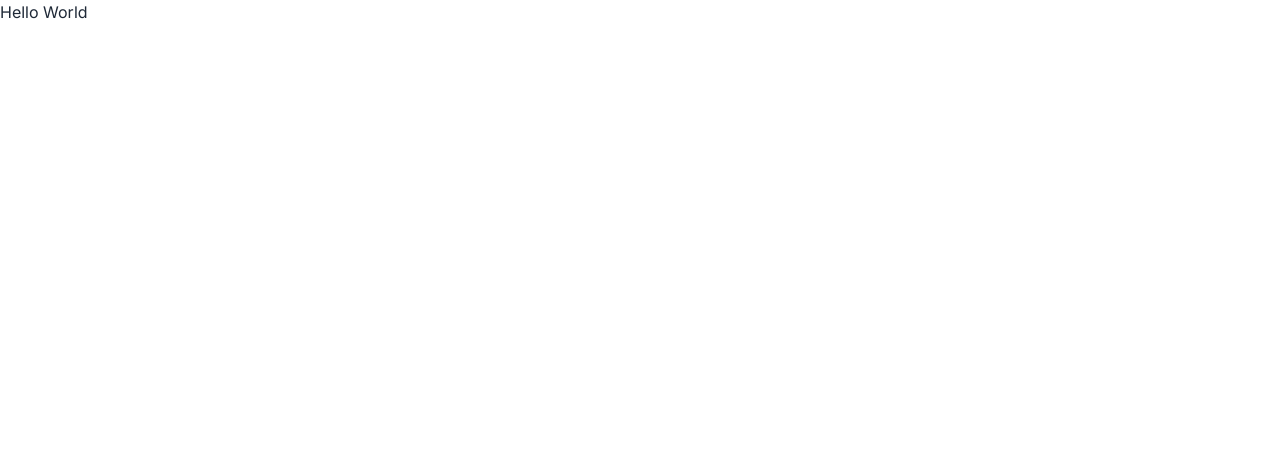
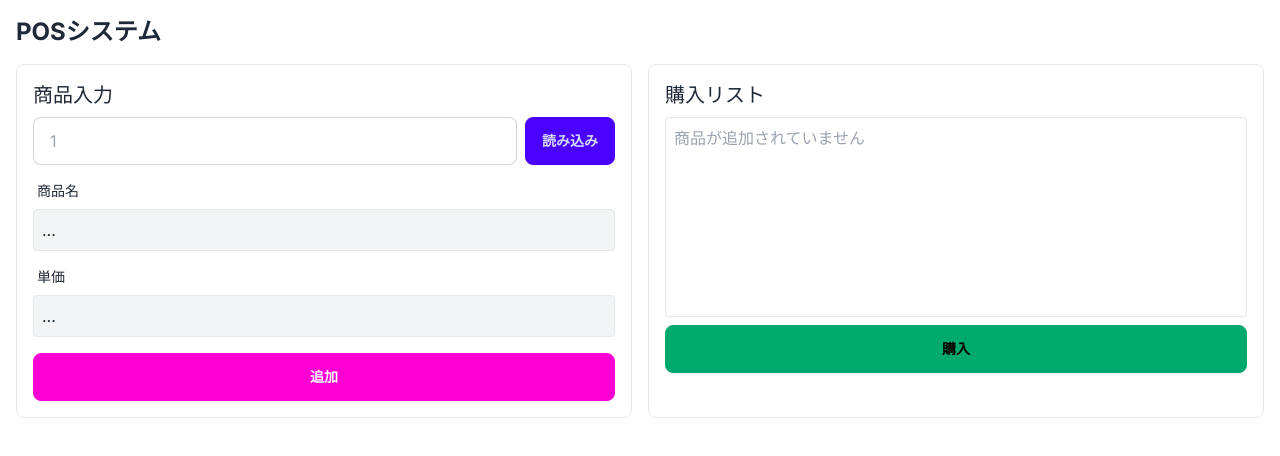
Before and after one commit to katsuyayamaguchi1/4-1_pos-frontend, a Next.js app: page / in a window 1280 px wide. Shown: the top 456 px of the page. Built offline with nearby package versions, Linux system fonts and the light colour scheme.

Commit message:
feat: Implement Lv1 POS UI and logic

```diff
--- a/src/app/page.jsx
+++ b/src/app/page.jsx
@@ -1,3 +1,245 @@
-export default function Home() {
-  return <h1>Hello World</h1>
+// src/app/page.jsx
+
+'use client';
+
+import { useState } from 'react';
+
+export default function PosPage() {
+  const [productCode, setProductCode] = useState('');
+  const [productInfo, setProductInfo] = useState(null);
+  const [purchaseList, setPurchaseList] = useState([]);
+
+  const handleReadCode = async () => {
+    if (!productCode) {
+      alert('商品コードを入力してください。');
+      return;
+    }
+    try {
+      const res = await fetch(`${process.env.NEXT_PUBLIC_API_ENDPOINT}/products/${productCode}`);
+      if (!res.ok) {
+        alert('商品がマスタ未登録です');
+        setProductInfo(null);
+        return;
+      }
+      const data = await res.json();
+      setProductInfo(data);
+    } catch (error) {
+      console.error('通信エラー:', error);
+      alert('サーバーとの通信に失敗しました。');
+    }
+  };
+
+  const handleAddToList = () => {
+    if (!productInfo) {
+      alert('まず商品を読み込んでください。');
+      return;
+    }
+    setPurchaseList([...purchaseList, productInfo]);
+    setProductCode('');
+    setProductInfo(null);
+  };
+
+  const handlePurchase = async () => {
+    if (purchaseList.length === 0) {
+      alert('商品が購入リストに追加されていません。');
+      return;
+    }
+    try {
+      const res = await fetch(`${process.env.NEXT_PUBLIC_API_ENDPOINT}/purchase`, {
+        method: 'POST',
+        headers: {
+          'Content-Type': 'application/json',
+        },
+        body: JSON.stringify({ products: purchaseList }),
+      });
+      if (!res.ok) {
+        throw new Error('購入処理に失敗しました。');
+      }
+      const result = await res.json();
+      alert(`購入が完了しました。\n合計金額は ${result.total_amount} 円です。`);
+      setPurchaseList([]);
+      setProductCode('');
+      setProductInfo(null);
+    } catch (error) {
+      console.error('購入エラー:', error);
+      alert(error.message);
+    }
+  };
+
+  return (
+    <div className="container mx-auto p-4">
+      <h1 className="text-2xl font-bold mb-4">POSシステム</h1>
+      <div className="grid grid-cols-2 gap-4">
+        {/* 左側 */}
+        <div className="border p-4 rounded-lg">
+          <h2 className="text-xl mb-2">商品入力</h2>
+          <div className="flex items-center gap-2 mb-2">
+            <input
+              type="text"
+              value={productCode}
+              onChange={(e) => setProductCode(e.target.value)}
+              className="input input-bordered w-full"
+              placeholder="1"
+            />
+            <button onClick={handleReadCode} className="btn btn-primary">
+              読み込み
+            </button>
+          </div>
+          {/* ★★★★★★★【ここから修正】★★★★★★★ */}
+          <div className="form-control mb-2">
+            <label className="label"><span className="label-text">商品名</span></label>
+            <div className="border p-2 rounded bg-gray-100 min-h-[40px]">
+              {productInfo?.PRD_NAME || '...'}
+            </div>
+          </div>
+          <div className="form-control mb-4">
+            <label className="label"><span className="label-text">単価</span></label>
+            <div className="border p-2 rounded bg-gray-100 min-h-[40px]">
+              {productInfo?.PRD_PRICE ? `${productInfo.PRD_PRICE}円` : '...'}
+            </div>
+          </div>
+          {/* ★★★★★★★【ここまで修正】★★★★★★★ */}
+          <button onClick={handleAddToList} className="btn btn-secondary w-full">
+            追加
+          </button>
+        </div>
+        {/* 右側 */}
+        <div className="border p-4 rounded-lg">
+          <h2 className="text-xl mb-2">購入リスト</h2>
+          <div className="bg-white p-2 border rounded min-h-[200px] mb-2">
+            {purchaseList.length === 0 ? (
+              <p className="text-gray-400">商品が追加されていません</p>
+            ) : (
+              <ul>
+                {/* ★★★★★★★【ここも修正】★★★★★★★ */}
+                {purchaseList.map((item, index) => (
+                  <li key={index} className="flex justify-between">
+                    <span>{item.PRD_NAME}</span>
+                    <span>{item.PRD_PRICE}円</span>
+                  </li>
+                ))}
+                {/* ★★★★★★★【ここまで修正】★★★★★★★ */}
+              </ul>
+            )}
+          </div>
+          <button onClick={handlePurchase} className="btn btn-success w-full">
+            購入
+          </button>
+        </div>
+      </div>
+    </div>
+  );
 }
+
+
+// 以下、STEP3
+
+// src/app/page.jsx
+
+// 'use client'; // useStateを使うため、クライアントコンポーネントとして宣言
+
+// import { useState } from 'react';
+
+// export default function PosPage() {
+//   // 状態管理のためのuseStateフック
+//   const [productCode, setProductCode] = useState(''); // ①コード入力エリア
+//   const [productInfo, setProductInfo] = useState(null); // ③名称表示エリア, ④単価表示エリア
+//   const [purchaseList, setPurchaseList] = useState([]); // ⑥購入品目リスト
+
+//   // TODO: ステップ2で実装
+//   const handleReadCode = () => {
+//     console.log('読み込みボタンが押されました:', productCode);
+//     // ここでバックエンドの「商品検索API」を呼び出す
+//   };
+
+//   // TODO: ステップ3で実装
+//   const handleAddToList = () => {
+//     console.log('追加ボタンが押されました');
+//     // ここで購入リストに商品を追加する
+//   };
+
+//   // TODO: ステップ4で実装
+//   const handlePurchase = () => {
+//     console.log('購入ボタンが押されました');
+//     // ここで購入リストをバックエンドの「購入API」に送信する
+//   };
+
+
+//   return (
+//     <div className="container mx-auto p-4">
+//       <h1 className="text-2xl font-bold mb-4">POSシステム</h1>
+
+//       <div className="grid grid-cols-2 gap-4">
+//         {/* 左側：商品入力エリア */}
+//         <div className="border p-4 rounded-lg">
+//           <h2 className="text-xl mb-2">商品入力</h2>
+//           <div className="flex items-center gap-2 mb-2">
+//             <input
+//               type="text"
+//               value={productCode}
+//               onChange={(e) => setProductCode(e.target.value)}
+//               className="input input-bordered w-full" // ①コード入力エリア
+//               placeholder="12345678901"
+//             />
+//             <button onClick={handleReadCode} className="btn btn-primary">
+//               読み込み {/* ②読み込みボタン */}
+//             </button>
+//           </div>
+
+//           <div className="form-control mb-2">
+//             <label className="label">
+//               <span className="label-text">商品名</span>
+//             </label>
+//             <div className="border p-2 rounded bg-gray-100 min-h-[40px]">
+//               {productInfo?.NAME || '...'} {/* ③名称表示エリア */}
+//             </div>
+//           </div>
+
+//           <div className="form-control mb-4">
+//             <label className="label">
+//               <span className="label-text">単価</span>
+//             </label>
+//             <div className="border p-2 rounded bg-gray-100 min-h-[40px]">
+//               {productInfo?.PRICE ? `${productInfo.PRICE}円` : '...'} {/* ④単価表示エリア */}
+//             </div>
+//           </div>
+
+//           <button onClick={handleAddToList} className="btn btn-secondary w-full">
+//             追加 {/* ⑤購入リストへ追加ボタン */}
+//           </button>
+//         </div>
+
+//         {/* 右側：購入リストエリア */}
+//         <div className="border p-4 rounded-lg">
+//           <h2 className="text-xl mb-2">購入リスト</h2>
+//           <div className="bg-white p-2 border rounded min-h-[200px] mb-2">
+//             {/* ⑥購入品目リスト */}
+//             {purchaseList.length === 0 ? (
+//               <p className="text-gray-400">商品が追加されていません</p>
+//             ) : (
+//               <ul>
+//                 {purchaseList.map((item, index) => (
+//                   <li key={index} className="flex justify-between">
+//                     <span>{item.NAME}</span>
+//                     <span>{item.PRICE}円</span>
+//                   </li>
+//                 ))}
+//               </ul>
+//             )}
+//           </div>
+//           <button onClick={handlePurchase} className="btn btn-success w-full">
+//             購入 {/* ⑦購入ボタン */}
+//           </button>
+//         </div>
+//       </div>
+//     </div>
+//   );
+// }
+
+
+
+// // 以下、STEP３
+
+// // export default function Home() {
+// //   return <h1>Hello World</h1>
+// // }
```
Also changed, not shown: 2 other files (tests, documents, lock files or other folders).
